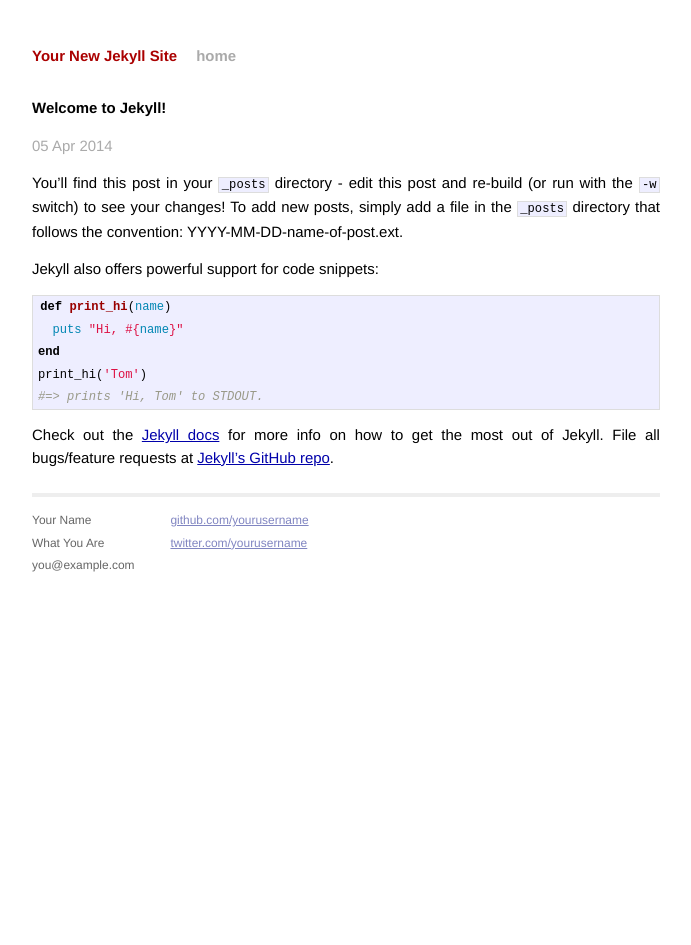
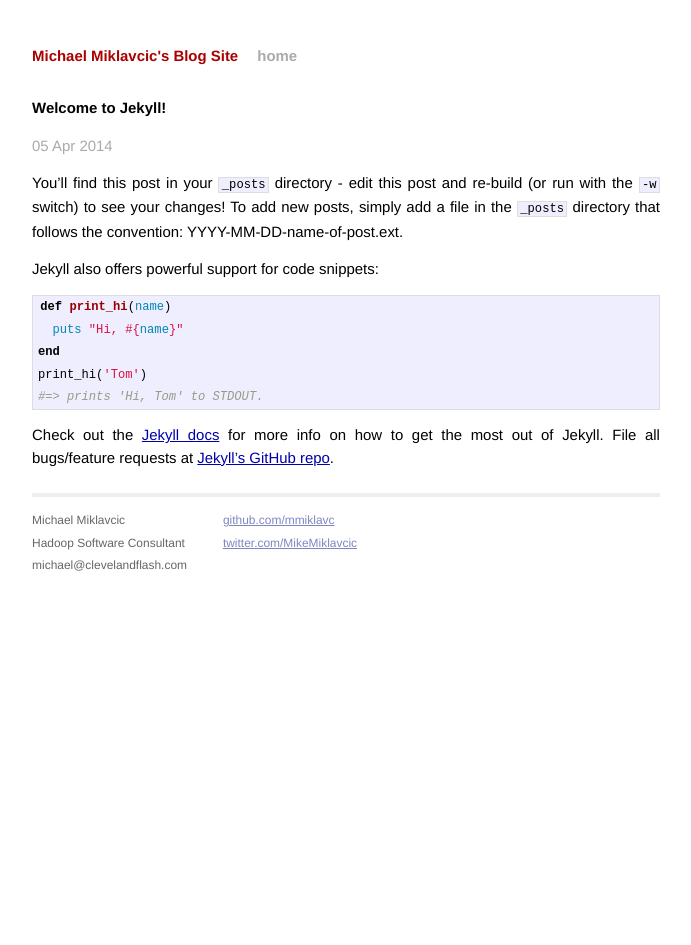
Before and after one commit to mmiklavc/mmiklavc.github.io, a Jekyll site: the page built from _posts/2014-04-05-welcome-to-jekyll.markdown, in a window 1280 px wide. Shown: the whole page, without its empty margins (294-985 px from the left). Built offline with Jekyll 4.4.1, drawn with Linux system fonts in a browser that asks for light colours; Markdown is read by kramdown in place of the engine named in the settings.

Commit message:
updated personal information

```diff
--- a/_config.yml
+++ b/_config.yml
@@ -1,3 +1,3 @@
-name: Your New Jekyll Site
+name: Michael Miklavcic's Blog Site
 markdown: redcarpet
 pygments: true
--- a/_layouts/default.html
+++ b/_layouts/default.html
@@ -26,15 +26,15 @@
           <div class="footer">
             <div class="contact">
               <p>
-                Your Name<br />
-                What You Are<br />
-                you@example.com
+                Michael Miklavcic<br />
+                Hadoop Software Consultant<br />
+                michael@clevelandflash.com
               </p>
             </div>
             <div class="contact">
               <p>
-                <a href="https://github.com/yourusername">github.com/yourusername</a><br />
-                <a href="https://twitter.com/yourusername">twitter.com/yourusername</a><br />
+                <a href="https://github.com/mmiklavc">github.com/mmiklavc</a><br />
+                <a href="https://twitter.com/MikeMiklavcic">twitter.com/MikeMiklavcic</a><br />
               </p>
             </div>
           </div>
--- a/index.html
+++ b/index.html
@@ -1,6 +1,6 @@
 ---
 layout: default
-title: Your New Jekyll Site
+title: Michael's Technology Blog
 ---
 
 <div id="home">
```
